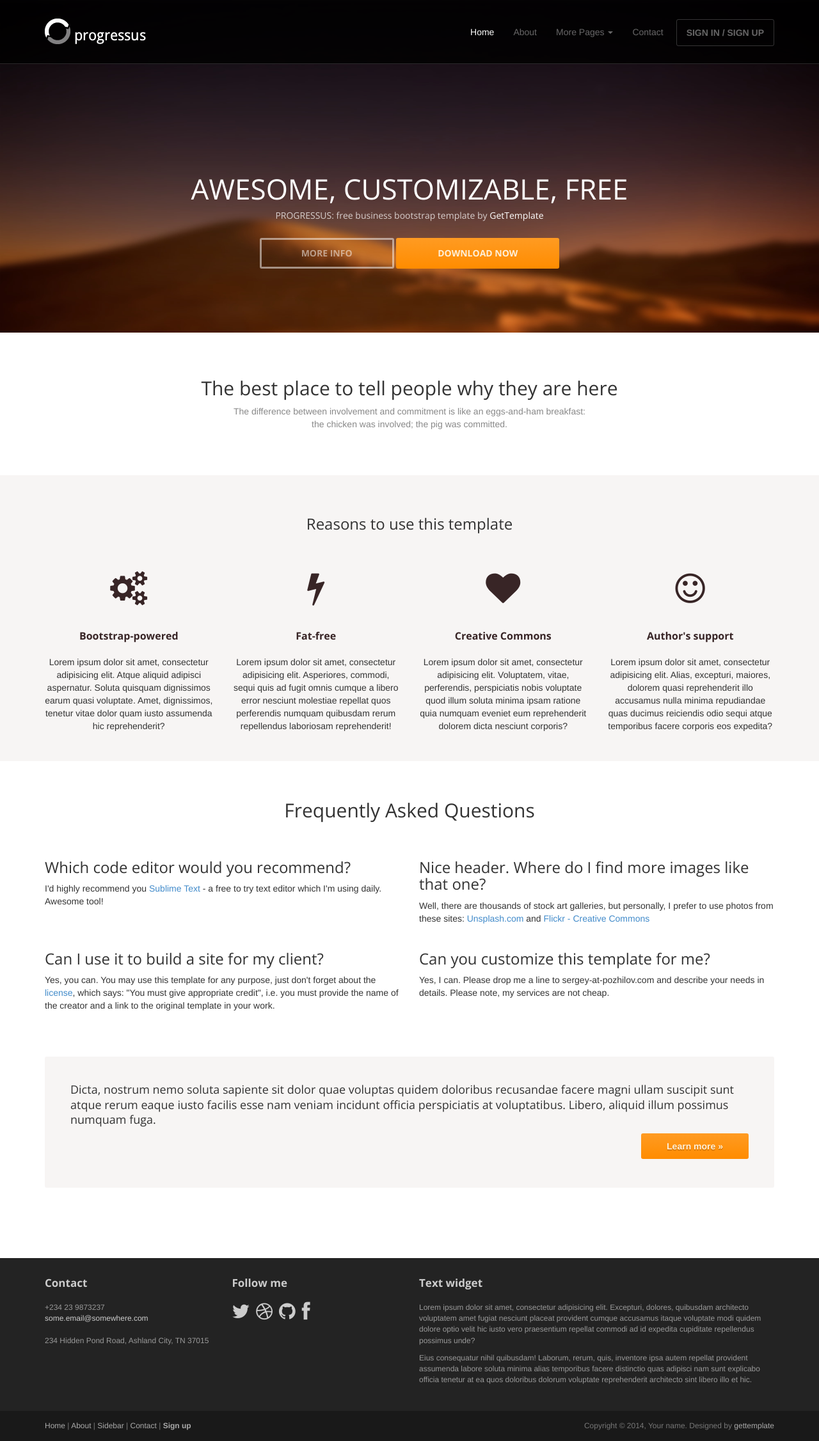
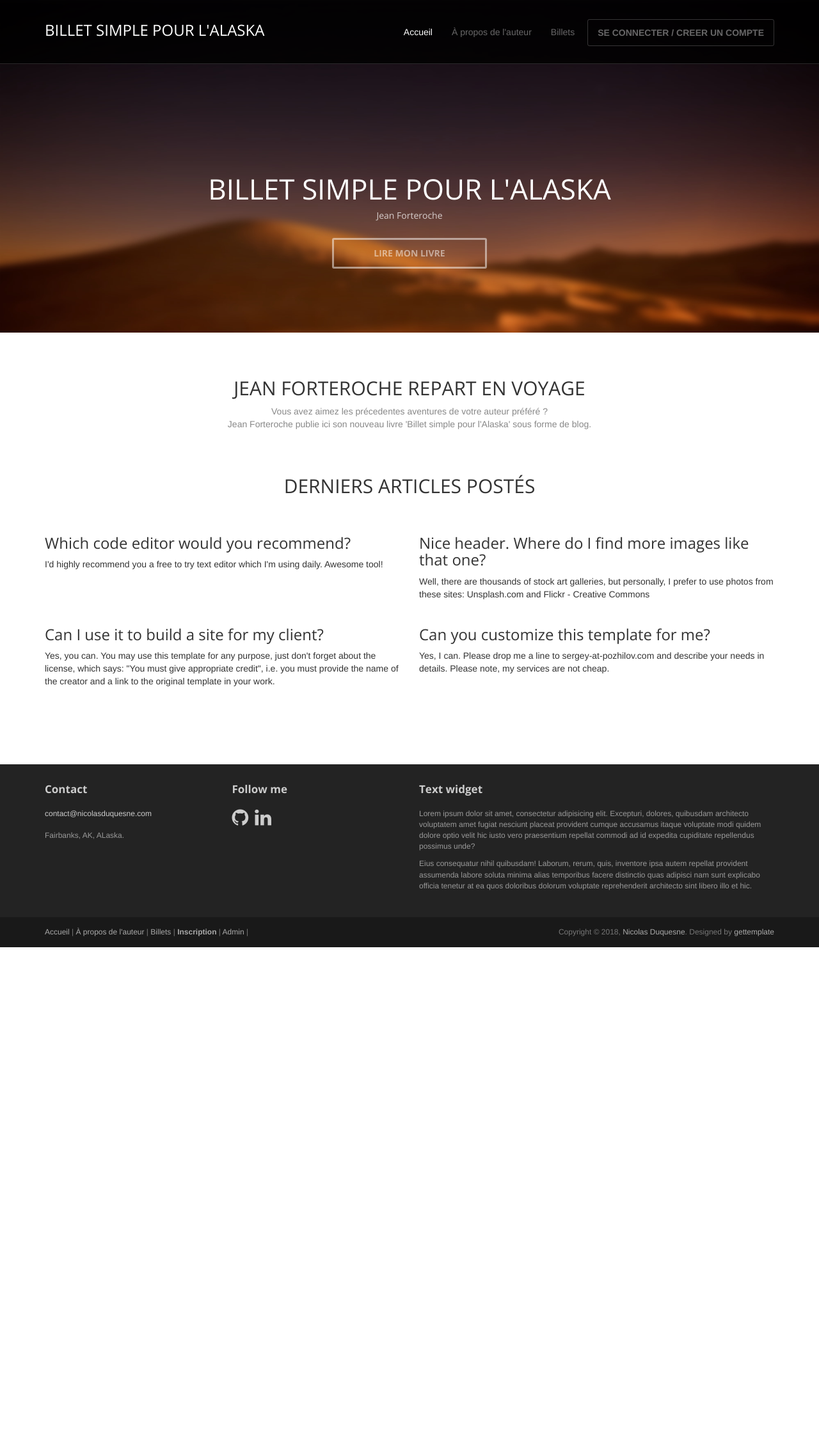
Before and after one commit to nicolasdugit/projets_OC-BlogEcrivain, a PHP site: page / in a window 1280 px wide. Shown: the whole page at 64% size. After the commit the page ends 1481 px from the top, so only its background shows below. Run offline with PHP 8.4, Linux system fonts and the light colour scheme; some libraries are stand-ins or nearby versions.

Commit message:
modification index.php en accord avec le blog

```diff
--- a/index.php
+++ b/index.php
@@ -6,9 +6,9 @@
 	<meta name="description" content="">
 	<meta name="author"      content="Sergey Pozhilov (GetTemplate.com)">
 
-	<title>Progressus - Free business bootstrap template by GetTemplate</title>
+	<title>Jean Forteroche - BILLET SIMPLE POUR L'ALASKA</title>
 
-	<link rel="shortcut icon" href="assets/images/gt_favicon.png">
+	<!-- <link rel="shortcut icon" href="assets/images/gt_favicon.png"> -->
 
 	<link rel="stylesheet" media="screen" href="http://fonts.googleapis.com/css?family=Open+Sans:300,400,700">
 	<link rel="stylesheet" href="assets/css/bootstrap.min.css">
@@ -32,21 +32,14 @@
 			<div class="navbar-header">
 				<!-- Button for smallest screens -->
 				<button type="button" class="navbar-toggle" data-toggle="collapse" data-target=".navbar-collapse"><span class="icon-bar"></span> <span class="icon-bar"></span> <span class="icon-bar"></span> </button>
-				<a class="navbar-brand" href="index.html"><img src="assets/images/logo.png" alt="Progressus HTML5 template"></a>
+				<a class="navbar-brand" href="index.php">BILLET SIMPLE POUR L'ALASKA</a>
 			</div>
 			<div class="navbar-collapse collapse">
 				<ul class="nav navbar-nav pull-right">
-					<li class="active"><a href="#">Home</a></li>
-					<li><a href="about.html">About</a></li>
-					<li class="dropdown">
-						<a href="#" class="dropdown-toggle" data-toggle="dropdown">More Pages <b class="caret"></b></a>
-						<ul class="dropdown-menu">
-							<li><a href="sidebar-left.html">Left Sidebar</a></li>
-							<li class="active"><a href="sidebar-right.html">Right Sidebar</a></li>
-						</ul>
-					</li>
-					<li><a href="contact.html">Contact</a></li>
-					<li><a class="btn" href="signin.html">SIGN IN / SIGN UP</a></li>
+					<li class="active"><a href="#">Accueil</a></li>
+					<li><a href="about.php">À propos de l'auteur</a></li>
+					<li><a href="sidebar-right.php">Billets</a></li>
+					<li><a class="btn" href="signin.php">SE CONNECTER / CREER UN COMPTE</a></li>
 				</ul>
 			</div><!--/.nav-collapse -->
 		</div>
@@ -57,9 +50,9 @@
 	<header id="head">
 		<div class="container">
 			<div class="row">
-				<h1 class="lead">AWESOME, CUSTOMIZABLE, FREE</h1>
-				<p class="tagline">PROGRESSUS: free business bootstrap template by <a href="http://www.gettemplate.com/?utm_source=progressus&amp;utm_medium=template&amp;utm_campaign=progressus">GetTemplate</a></p>
-				<p><a class="btn btn-default btn-lg" role="button">MORE INFO</a> <a class="btn btn-action btn-lg" role="button">DOWNLOAD NOW</a></p>
+				<h1 class="lead">BILLET SIMPLE POUR L'ALASKA</h1>
+				<p class="tagline">Jean Forteroche</p>
+				<p><a class="btn btn-default btn-lg" role="button">LIRE MON LIVRE</a> <!-- <a class="btn btn-action btn-lg" role="button">INSCRIPTION</a> --></p>
 			</div>
 		</div>
 	</header>
@@ -68,68 +61,34 @@
 	<!-- Intro -->
 	<div class="container text-center">
 		<br> <br>
-		<h2 class="thin">The best place to tell people why they are here</h2>
+		<h2 class="thin">JEAN FORTEROCHE REPART EN VOYAGE</h2>
 		<p class="text-muted">
-			The difference between involvement and commitment is like an eggs-and-ham breakfast:<br>
-			the chicken was involved; the pig was committed.
+			Vous avez aimez les précedentes aventures de votre auteur préféré ?<br>
+			Jean Forteroche publie ici son nouveau livre 'Billet simple pour l'Alaska' sous forme de blog.
 		</p>
 	</div>
 	<!-- /Intro-->
 
-	<!-- Highlights - jumbotron -->
-	<div class="jumbotron top-space">
-		<div class="container">
 
-			<h3 class="text-center thin">Reasons to use this template</h3>
-
-			<div class="row">
-				<div class="col-md-3 col-sm-6 highlight">
-					<div class="h-caption"><h4><i class="fa fa-cogs fa-5"></i>Bootstrap-powered</h4></div>
-					<div class="h-body text-center">
-						<p>Lorem ipsum dolor sit amet, consectetur adipisicing elit. Atque aliquid adipisci aspernatur. Soluta quisquam dignissimos earum quasi voluptate. Amet, dignissimos, tenetur vitae dolor quam iusto assumenda hic reprehenderit?</p>
-					</div>
-				</div>
-				<div class="col-md-3 col-sm-6 highlight">
-					<div class="h-caption"><h4><i class="fa fa-flash fa-5"></i>Fat-free</h4></div>
-					<div class="h-body text-center">
-						<p>Lorem ipsum dolor sit amet, consectetur adipisicing elit. Asperiores, commodi, sequi quis ad fugit omnis cumque a libero error nesciunt molestiae repellat quos perferendis numquam quibusdam rerum repellendus laboriosam reprehenderit! </p>
-					</div>
-				</div>
-				<div class="col-md-3 col-sm-6 highlight">
-					<div class="h-caption"><h4><i class="fa fa-heart fa-5"></i>Creative Commons</h4></div>
-					<div class="h-body text-center">
-						<p>Lorem ipsum dolor sit amet, consectetur adipisicing elit. Voluptatem, vitae, perferendis, perspiciatis nobis voluptate quod illum soluta minima ipsam ratione quia numquam eveniet eum reprehenderit dolorem dicta nesciunt corporis?</p>
-					</div>
-				</div>
-				<div class="col-md-3 col-sm-6 highlight">
-					<div class="h-caption"><h4><i class="fa fa-smile-o fa-5"></i>Author's support</h4></div>
-					<div class="h-body text-center">
-						<p>Lorem ipsum dolor sit amet, consectetur adipisicing elit. Alias, excepturi, maiores, dolorem quasi reprehenderit illo accusamus nulla minima repudiandae quas ducimus reiciendis odio sequi atque temporibus facere corporis eos expedita? </p>
-					</div>
-				</div>
-			</div> <!-- /row  -->
-
-		</div>
-	</div>
 	<!-- /Highlights -->
 
 	<!-- container -->
 	<div class="container">
 
-		<h2 class="text-center top-space">Frequently Asked Questions</h2>
+		<h2 class="text-center top-space">DERNIERS ARTICLES POSTÉS</h2>
 		<br>
 
 		<div class="row">
 			<div class="col-sm-6">
 				<h3>Which code editor would you recommend?</h3>
-				<p>I'd highly recommend you <a href="http://www.sublimetext.com/">Sublime Text</a> - a free to try text editor which I'm using daily. Awesome tool!</p>
+				<p>I'd highly recommend you a free to try text editor which I'm using daily. Awesome tool!</p>
 			</div>
 			<div class="col-sm-6">
 				<h3>Nice header. Where do I find more images like that one?</h3>
 				<p>
 					Well, there are thousands of stock art galleries, but personally,
-					I prefer to use photos from these sites: <a href="http://unsplash.com">Unsplash.com</a>
-					and <a href="http://www.flickr.com/creativecommons/by-2.0/tags/">Flickr - Creative Commons</a></p>
+					I prefer to use photos from these sites: Unsplash.com</a>
+					and Flickr - Creative Commons</a></p>
 			</div>
 		</div> <!-- /row -->
 
@@ -137,7 +96,7 @@
 			<div class="col-sm-6">
 				<h3>Can I use it to build a site for my client?</h3>
 				<p>
-					Yes, you can. You may use this template for any purpose, just don't forget about the <a href="http://creativecommons.org/licenses/by/3.0/">license</a>,
+					Yes, you can. You may use this template for any purpose, just don't forget about the license</a>,
 					which says: "You must give appropriate credit", i.e. you must provide the name of the creator and a link to the original template in your work.
 				</p>
 			</div>
@@ -147,10 +106,6 @@
 			</div>
 		</div> <!-- /row -->
 
-		<div class="jumbotron top-space">
-			<h4>Dicta, nostrum nemo soluta sapiente sit dolor quae voluptas quidem doloribus recusandae facere magni ullam suscipit sunt atque rerum eaque iusto facilis esse nam veniam incidunt officia perspiciatis at voluptatibus. Libero, aliquid illum possimus numquam fuga.</h4>
-     		<p class="text-right"><a class="btn btn-primary btn-large">Learn more »</a></p>
-  		</div>
 
 </div>	<!-- /container -->
 
@@ -181,10 +136,10 @@
 					<div class="col-md-3 widget">
 						<h3 class="widget-title">Contact</h3>
 						<div class="widget-body">
-							<p>+234 23 9873237<br>
-								<a href="mailto:#">some.email@somewhere.com</a><br>
+							<p>
+								<a href="mailto:#">contact@nicolasduquesne.com</a><br>
 								<br>
-								234 Hidden Pond Road, Ashland City, TN 37015
+								Fairbanks, AK, ALaska.
 							</p>
 						</div>
 					</div>
@@ -193,10 +148,8 @@
 						<h3 class="widget-title">Follow me</h3>
 						<div class="widget-body">
 							<p class="follow-me-icons">
-								<a href=""><i class="fa fa-twitter fa-2"></i></a>
-								<a href=""><i class="fa fa-dribbble fa-2"></i></a>
-								<a href=""><i class="fa fa-github fa-2"></i></a>
-								<a href=""><i class="fa fa-facebook fa-2"></i></a>
+								<a href="https://github.com/nicolasdugit"><i class="fa fa-github fa-2"></i></a>
+								<a href="https://www.linkedin.com/in/nicolas-duquesne-b213b114b"><i class="fa fa-linkedin fa-2"></i></a>
 							</p>
 						</div>
 					</div>
@@ -220,11 +173,11 @@
 					<div class="col-md-6 widget">
 						<div class="widget-body">
 							<p class="simplenav">
-								<a href="#">Home</a> |
-								<a href="about.html">About</a> |
-								<a href="sidebar-right.html">Sidebar</a> |
-								<a href="contact.html">Contact</a> |
-								<b><a href="signup.html">Sign up</a></b>
+								<a href="#">Accueil</a> |
+								<a href="about.php">À propos de l'auteur</a> |
+								<a href="sidebar-right.php">Billets</a> |
+								<b><a href="signup.php">Inscription</a></b> |
+								<a href="#">Admin</a> |
 							</p>
 						</div>
 					</div>
@@ -232,7 +185,7 @@
 					<div class="col-md-6 widget">
 						<div class="widget-body">
 							<p class="text-right">
-								Copyright &copy; 2014, Your name. Designed by <a href="http://gettemplate.com/" rel="designer">gettemplate</a>
+								Copyright &copy; 2018, <a href="http://www.nicolasduquesne.com"> Nicolas Duquesne</a>. Designed by <a href="http://gettemplate.com/" rel="designer">gettemplate</a>
 							</p>
 						</div>
 					</div>
```
